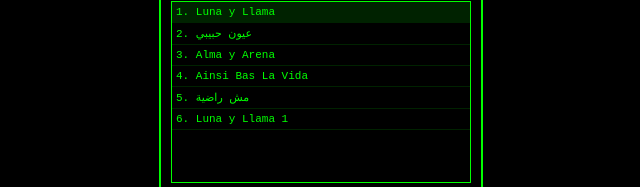
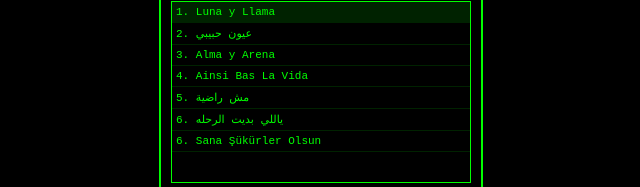
Before and after one commit to bolae700/Retro1, a plain HTML site: page index.html in a window 1280 px wide. Shown: the part 223-410 px from the top of the page, without its empty margins (319-959 px from the left). Drawn offline with Linux system fonts and the light colour scheme.

Commit message:
Update index.html

```diff
--- a/index.html
+++ b/index.html
@@ -168,7 +168,8 @@
             <div class="playlist-item" data-src="https://raw.githubusercontent.com/bolae700/Suno/main/Alma%20y%20Arena.mp3">3. Alma y Arena</div>
             <div class="playlist-item" data-src="https://raw.githubusercontent.com/bolae700/Suno/main/Ainsi%20Bas%20La%20Vida.mp3">4. Ainsi Bas La Vida</div>
             <div class="playlist-item" data-src="https://raw.githubusercontent.com/bolae700/Suno/main/مش%20راضية.mp3">5. مش راضية</div>
-            <div class="playlist-item" data-src="https://raw.githubusercontent.com/bolae700/Suno/main/Luna%20y%20Llama%20(1).mp3">6. Luna y Llama 1</div>
+            <div class="playlist-item" data-src="https://raw.githubusercontent.com/bolae700/Suno/main/الله%20محبة.mp3">6. ياللي بديت الرحله</div>
+            <div class="playlist-item" data-src="https://raw.githubusercontent.com/bolae700/Suno/main/Sana%20Şükürler%20Olsun.mp3">6. Sana Şükürler Olsun</div>
         </div>
 
         <div class="player-display">
```
